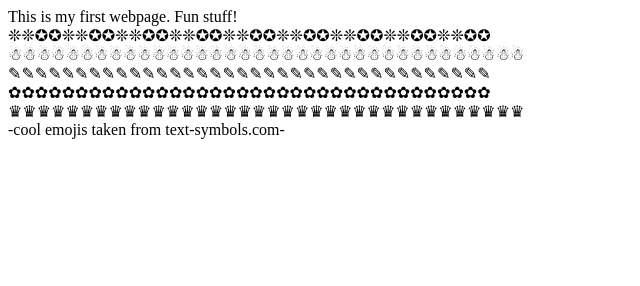
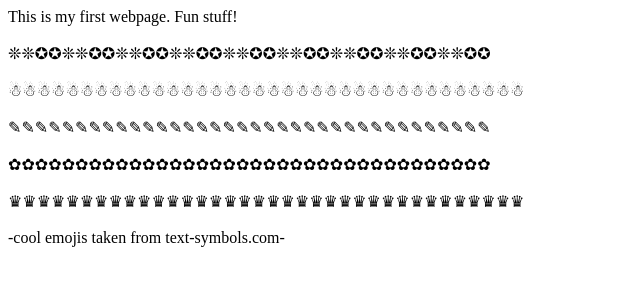
Before and after one commit to lilamckenna/lilamckenna.me, a plain HTML site: page index.html in a window 1280 px wide. Shown: the whole page, without its empty margins (0-640 px from the left). Drawn offline with Linux system fonts and the light colour scheme.

Commit message:
more line breaks

```diff
--- a/index.html
+++ b/index.html
@@ -4,18 +4,18 @@
         <title> lilamckenna.me</title>
     </head>
     <body>
-        This is my first webpage. Fun stuff! <br>
-        ❊❊✪✪❊❊✪✪❊❊✪✪❊❊✪✪❊❊✪✪❊❊✪✪❊❊✪✪❊❊✪✪❊❊✪✪ <br>
+        This is my first webpage. Fun stuff! <br><br>
+        ❊❊✪✪❊❊✪✪❊❊✪✪❊❊✪✪❊❊✪✪❊❊✪✪❊❊✪✪❊❊✪✪❊❊✪✪ <br><br>
 
-        ☃☃☃☃☃☃☃☃☃☃☃☃☃☃☃☃☃☃☃☃☃☃☃☃☃☃☃☃☃☃☃☃☃☃☃☃ <br>
+        ☃☃☃☃☃☃☃☃☃☃☃☃☃☃☃☃☃☃☃☃☃☃☃☃☃☃☃☃☃☃☃☃☃☃☃☃ <br><br>
 
-        ✎✎✎✎✎✎✎✎✎✎✎✎✎✎✎✎✎✎✎✎✎✎✎✎✎✎✎✎✎✎✎✎✎✎✎✎ <br>
+        ✎✎✎✎✎✎✎✎✎✎✎✎✎✎✎✎✎✎✎✎✎✎✎✎✎✎✎✎✎✎✎✎✎✎✎✎ <br><br>
 
-        ✿✿✿✿✿✿✿✿✿✿✿✿✿✿✿✿✿✿✿✿✿✿✿✿✿✿✿✿✿✿✿✿✿✿✿✿ <br>
+        ✿✿✿✿✿✿✿✿✿✿✿✿✿✿✿✿✿✿✿✿✿✿✿✿✿✿✿✿✿✿✿✿✿✿✿✿ <br><br>
 
-        ♛♛♛♛♛♛♛♛♛♛♛♛♛♛♛♛♛♛♛♛♛♛♛♛♛♛♛♛♛♛♛♛♛♛♛♛ <br>
+        ♛♛♛♛♛♛♛♛♛♛♛♛♛♛♛♛♛♛♛♛♛♛♛♛♛♛♛♛♛♛♛♛♛♛♛♛ <br><br>
 
-        -cool emojis taken from text-symbols.com- <br>
+        -cool emojis taken from text-symbols.com- <br><br>
 
     </body>
 </html>
```
